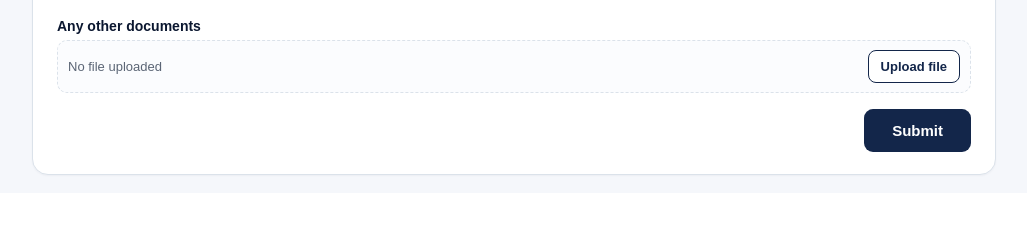
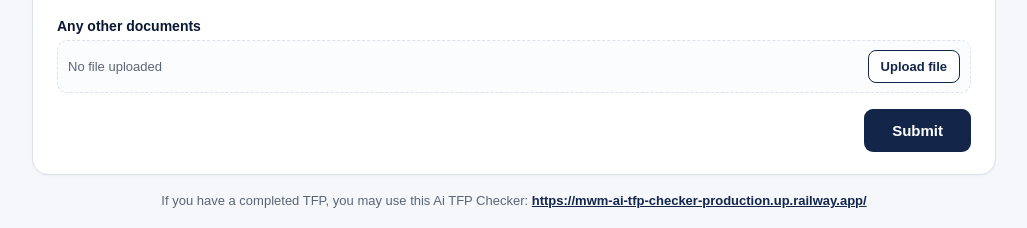
Before and after one commit to mwmpr-png/mwm-tfp-form-filler, a FastAPI app: page / in a window 1280 px wide. Shown: the part 653-881 px from the top of the page, without its empty margins (126-1153 px from the left). Before the commit the page ends 829 px from the top, so only its background shows below. Run offline with FastAPI, Linux system fonts and the light colour scheme.

Commit message:
Add AI TFP Checker link to form filler

```diff
--- a/app/templates/index.html
+++ b/app/templates/index.html
@@ -47,6 +47,8 @@
     .upload.uploaded .file-status { color:var(--success); font-weight:700; }
     .upload.uploaded .file-status::before { content:"✓ "; }
     .actions { display:flex; justify-content:flex-end; align-items:center; margin-top:16px; }
+    .checker-link { margin:16px 4px 0; text-align:center; color:var(--muted); font-size:13px; line-height:1.5; }
+    .checker-link a { color:var(--navy); font-weight:700; }
     .btn { background:var(--navy); color:white; border:0; border-radius:9px; padding:13px 28px; font-weight:700; font-size:15px; cursor:pointer; }
     @media(max-width:760px){
       .hero { padding:18px 20px; }
@@ -154,6 +156,7 @@
         <button class="btn" type="submit">Submit</button>
       </div>
     </form>
+    <p class="checker-link">If you have a completed TFP, you may use this Ai TFP Checker: <a href="https://mwm-ai-tfp-checker-production.up.railway.app/" target="_blank" rel="noopener">https://mwm-ai-tfp-checker-production.up.railway.app/</a></p>
   </div>
 
   <script>
```
